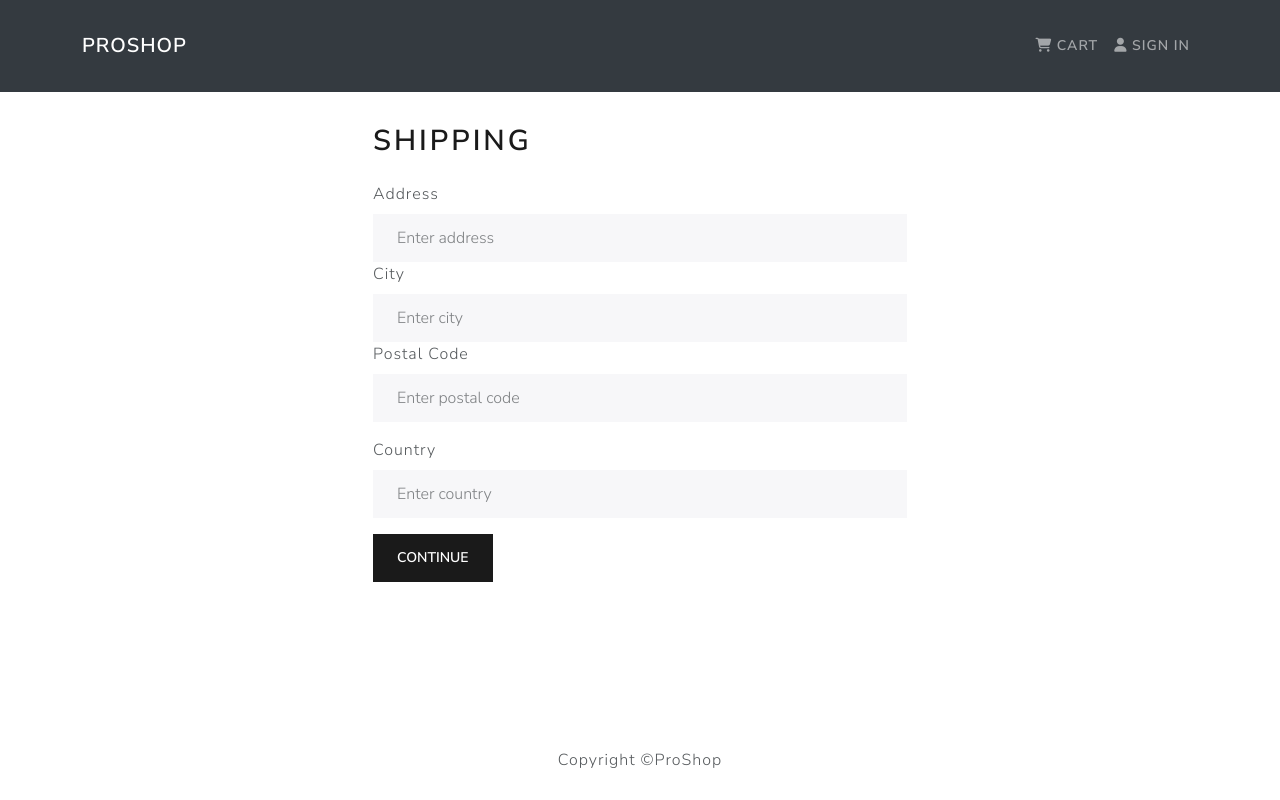
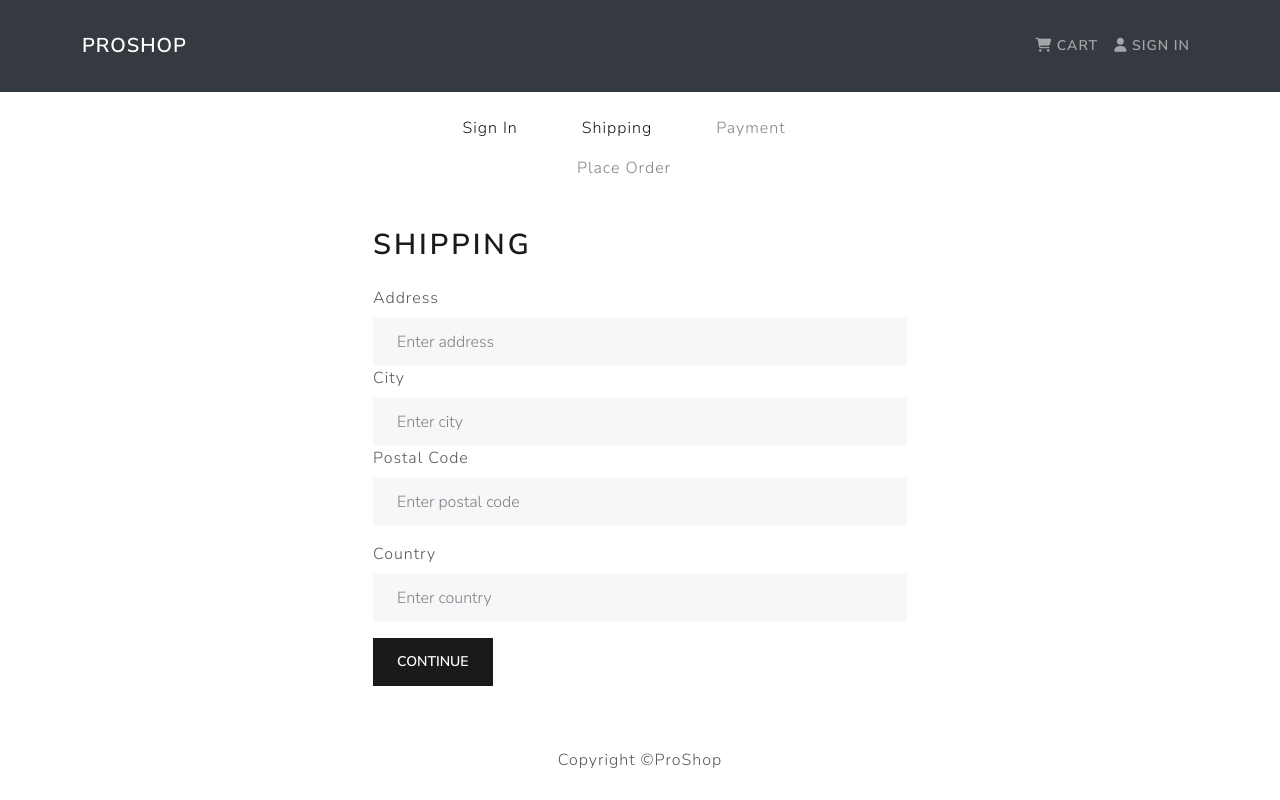
Before and after one commit to git-illite/proShop, a React (Create React App) app in the folder frontend/: page /shipping in a window 1280 px wide. Built offline with nearby package versions, Linux system fonts and the light colour scheme.

Commit message:
created checkout component

```diff
--- /dev/null
+++ b/frontend/src/components/CheckoutSteps.js
@@ -0,0 +1,48 @@
+import React from "react";
+import { Nav } from "react-bootstrap";
+import { LinkContainer } from "react-router-bootstrap";
+
+const CheckoutSteps = ({ step1, step2, step3, step4 }) => {
+  return (
+    <Nav className="justify-content-center mb-4">
+      <Nav.Item>
+        {step1 ? (
+          <LinkContainer to="/login">
+            <Nav.Link>Sign In</Nav.Link>
+          </LinkContainer>
+        ) : (
+          <Nav.Link disabled>Sign In</Nav.Link>
+        )}
+      </Nav.Item>
+      <Nav.Item>
+        {step2 ? (
+          <LinkContainer to="/shipping">
+            <Nav.Link>Shipping</Nav.Link>
+          </LinkContainer>
+        ) : (
+          <Nav.Link disabled>Shipping</Nav.Link>
+        )}
+      </Nav.Item>
+      <Nav.Item>
+        {step3 ? (
+          <LinkContainer to="/payment">
+            <Nav.Link>Payment</Nav.Link>
+          </LinkContainer>
+        ) : (
+          <Nav.Link disabled>Payment</Nav.Link>
+        )}
+      </Nav.Item>
+      <Nav.Item>
+        {step4 ? (
+          <LinkContainer to="/placeorder">
+            <Nav.Link>Place Order</Nav.Link>
+          </LinkContainer>
+        ) : (
+          <Nav.Link disabled>Place Order</Nav.Link>
+        )}
+      </Nav.Item>
+    </Nav>
+  );
+};
+
+export default CheckoutSteps;
--- a/frontend/src/screens/ShippingScreen.js
+++ b/frontend/src/screens/ShippingScreen.js
@@ -4,6 +4,7 @@ import { Form, Button } from "react-bootstrap";
 import { useDispatch, useSelector } from "react-redux";
 import { FormContainer } from "../components/FormContainer.js";
 import { saveShippingAddress } from "../actions/cartActions.js";
+import CheckoutSteps from "../components/CheckoutSteps.js";
 
 const ShippingScreen = () => {
   const cart = useSelector((state) => state.cart);
@@ -24,6 +25,7 @@ const ShippingScreen = () => {
 
   return (
     <FormContainer>
+      <CheckoutSteps step1 step2/>
       <h1>Shipping</h1>
       <Form onSubmit={submitHandler}>
         <Form.Group controlId="address">
```
